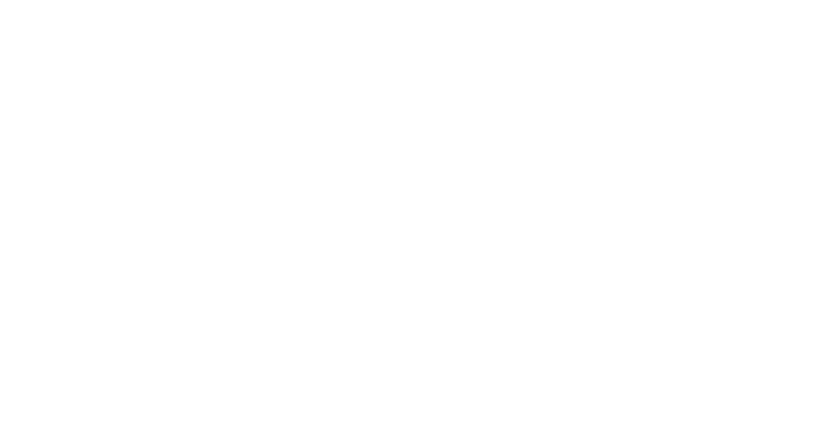
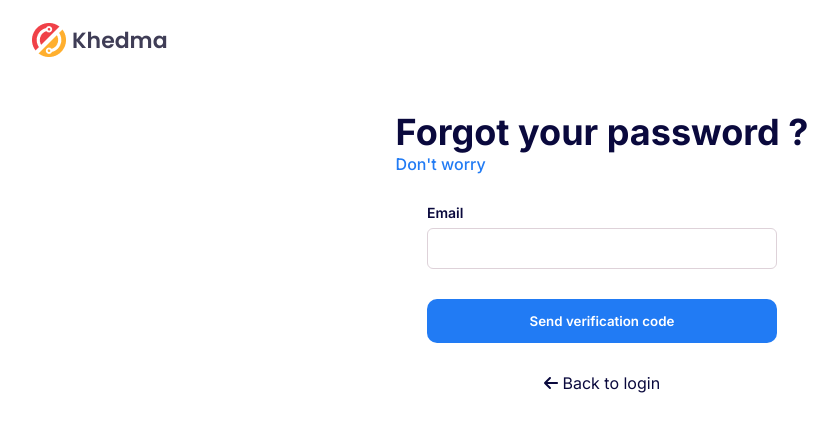
Before and after one commit to medemirbhm1/Khedma, a React (Create React App) app: page /forgotPassword in a window 1280 px wide. Before the commit this address had no page. Shown: the top 432 px of the page, without its empty margins (38-876 px from the left). Built offline with nearby package versions, Linux system fonts and the light colour scheme.

Commit message:
added forgot pw front part

```diff
--- a/src/App.css
+++ b/src/App.css
@@ -1,4 +1,5 @@
-@import url("https://fonts.googleapis.com/css2?family=Inter:wght@400;500;600;700&family=Poppins:wght@600&display=swap"); /* variables start*/
+@import url("https://fonts.googleapis.com/css2?family=Inter:wght@400;500;600;700&family=Poppins:wght@600&display=swap");
+/* variables start*/
 /* components start */
 .btn {
   background-color: #217bf4;
--- a/src/App.js
+++ b/src/App.js
@@ -4,6 +4,7 @@
 import Login from "./Login";
 import "./App.css";
 import SignUp from "./SignUp";
+import ForgotPw from "./ForgotPw";
 import Home from "./Home";
 function App() {
   let user = false;
@@ -15,6 +16,7 @@
             <Route path="/" element={<Landing />} />
             <Route path="/login" element={<Login />} />
             <Route path="/signup" element={<SignUp />} />
+            <Route path="/forgotPassword" element={<ForgotPw />} />
           </Routes>
         </Router>
       ) : (
--- /dev/null
+++ b/src/ForgotPw.js
@@ -0,0 +1,146 @@
+import React, { useState } from "react";
+import { useNavigate } from "react-router-dom";
+import logo from "./img/logo.png";
+import "./forgotPw.css";
+import { FontAwesomeIcon } from "@fortawesome/react-fontawesome";
+import { faArrowLeft } from "@fortawesome/free-solid-svg-icons";
+function ForgotPw() {
+  const navigate = useNavigate("/");
+  const [codeSent, setCodeSent] = useState(false);
+  const [codeConfirmed, setCodeConfirmed] = useState(false);
+  const [password, setPassword] = useState("");
+  const [confPassword, setConfPassword] = useState("");
+  function sendCode() {
+    setCodeSent(true);
+  }
+  function confirm() {
+    // if the confirmation code is true
+    setCodeConfirmed(true);
+  }
+  function chngPassword() {
+    if (
+      password === confPassword &&
+      password.length > 6 &&
+      password.length < 21
+    ) {
+      //change password
+    } else {
+      if (password.length < 6) {
+        alert("Password must be > 6");
+      } else if (password.length > 20) alert("Password must be < 20");
+      else alert("Passwords are not equal");
+    }
+  }
+  return (
+    <div className="forgotPw">
+      <nav>
+        <div className="container">
+          <button className="logo" onClick={() => navigate("/")}>
+            <img src={logo} alt="logo" />
+            Khedma
+          </button>
+        </div>
+      </nav>
+      <form>
+        <div className="container">
+          <div className="title">
+            <h2>
+              {" "}
+              {!codeSent
+                ? "Forgot your password ?"
+                : !codeConfirmed
+                ? "Code was sent"
+                : "Set a new password"}
+            </h2>
+            <h5>
+              {!codeSent
+                ? "Don't worry"
+                : !codeConfirmed
+                ? "Please check your mail"
+                : "Login again"}
+            </h5>
+          </div>
+          {!codeSent ? (
+            <div className="cont">
+              <label className="label" htmlFor="email">
+                Email
+              </label>
+              <input
+                className="input"
+                type="email"
+                id="email"
+                onChange={(event) => {}}
+              />
+              <button className="btn" onClick={sendCode} type="button">
+                Send verification code
+              </button>
+              <div
+                className="back"
+                onClick={() => {
+                  navigate("/login");
+                }}
+              >
+                <FontAwesomeIcon className="icon" icon={faArrowLeft} /> Back to
+                login
+              </div>
+            </div>
+          ) : !codeConfirmed ? (
+            <div className="cont">
+              <label htmlFor="code" className="label">
+                Verification Code
+              </label>
+              <input
+                id="code"
+                type="number"
+                className="input"
+                placeholder="######"
+                onInput={(e) => (e.target.value = e.target.value.slice(0, 6))}
+              />
+              <button className="btn" type="button" onClick={confirm}>
+                Confirm
+              </button>
+            </div>
+          ) : (
+            <>
+              <div className="cont">
+                <label htmlFor="password" className="label">
+                  New Password
+                </label>
+                <input
+                  id="password"
+                  onChange={(e) => {
+                    setPassword(e.target.value);
+                  }}
+                  type="password"
+                  className="input"
+                />
+              </div>
+              <div className="cont">
+                <label htmlFor="confirmPw" className="label">
+                  Confirm Password
+                </label>
+                <input
+                  id="confirmPw"
+                  onChange={(e) => {
+                    setConfPassword(e.target.value);
+                  }}
+                  type="password"
+                  className="input"
+                />
+              </div>
+              <button
+                type="button"
+                className="btn chngpw"
+                onClick={chngPassword}
+              >
+                Change Password
+              </button>
+            </>
+          )}
+        </div>
+      </form>
+    </div>
+  );
+}
+
+export default ForgotPw;
--- a/src/Login.js
+++ b/src/Login.js
@@ -2,10 +2,7 @@
 import { useNavigate } from "react-router-dom";
 import logo from "./img/logo.png";
 import "./login.css";
-import {
-  signInWithEmailAndPassword,
-  onAuthStateChanged,
-} from "firebase/auth";
+import { signInWithEmailAndPassword, onAuthStateChanged } from "firebase/auth";
 
 import { auth } from "./firebase";
 
@@ -75,6 +72,14 @@
                 setLoginPassword(event.target.value);
               }}
             />
+            <div
+              className="forgot"
+              onClick={() => {
+                navigate("/forgotPassword");
+              }}
+            >
+              Forgot your password ?
+            </div>
           </div>
           <button className="btn" onClick={login} type="button">
             Login
--- /dev/null
+++ b/src/forgotPw.css
@@ -0,0 +1,32 @@
+.forgotPw form .container {
+  margin-top: 30px;
+  display: flex;
+  flex-direction: column;
+  align-items: center;
+}
+.forgotPw form .container .title h2 {
+  font-size: 36px;
+  color: #0a093d;
+}
+.forgotPw form .container .title h5 {
+  color: #217bf4;
+  font-size: 16px;
+  font-weight: 500;
+  margin-bottom: 30px;
+}
+.forgotPw form .container .cont {
+  display: flex;
+  flex-direction: column;
+  width: 350px;
+  max-width: 95%;
+}
+.forgotPw form .container .back {
+  text-align: center;
+  margin-top: 30px;
+  color: #0a093d;
+  cursor: pointer;
+}
+.forgotPw form .container .chngpw {
+  width: 350px;
+  max-width: 95%;
+}
--- a/src/login.css
+++ b/src/login.css
@@ -20,7 +20,15 @@
   width: 350px;
   max-width: 95%;
 }
-
+.login form .container .cont:last-of-type .input {
+  margin-bottom: 15px;
+}
+.login form .container .cont:last-of-type .forgot {
+  font-size: 12px;
+  align-self: flex-end;
+  margin-bottom: 15px;
+  cursor: pointer;
+}
 .login form .container .btn {
   width: 350px;
   max-width: 95%;
```
